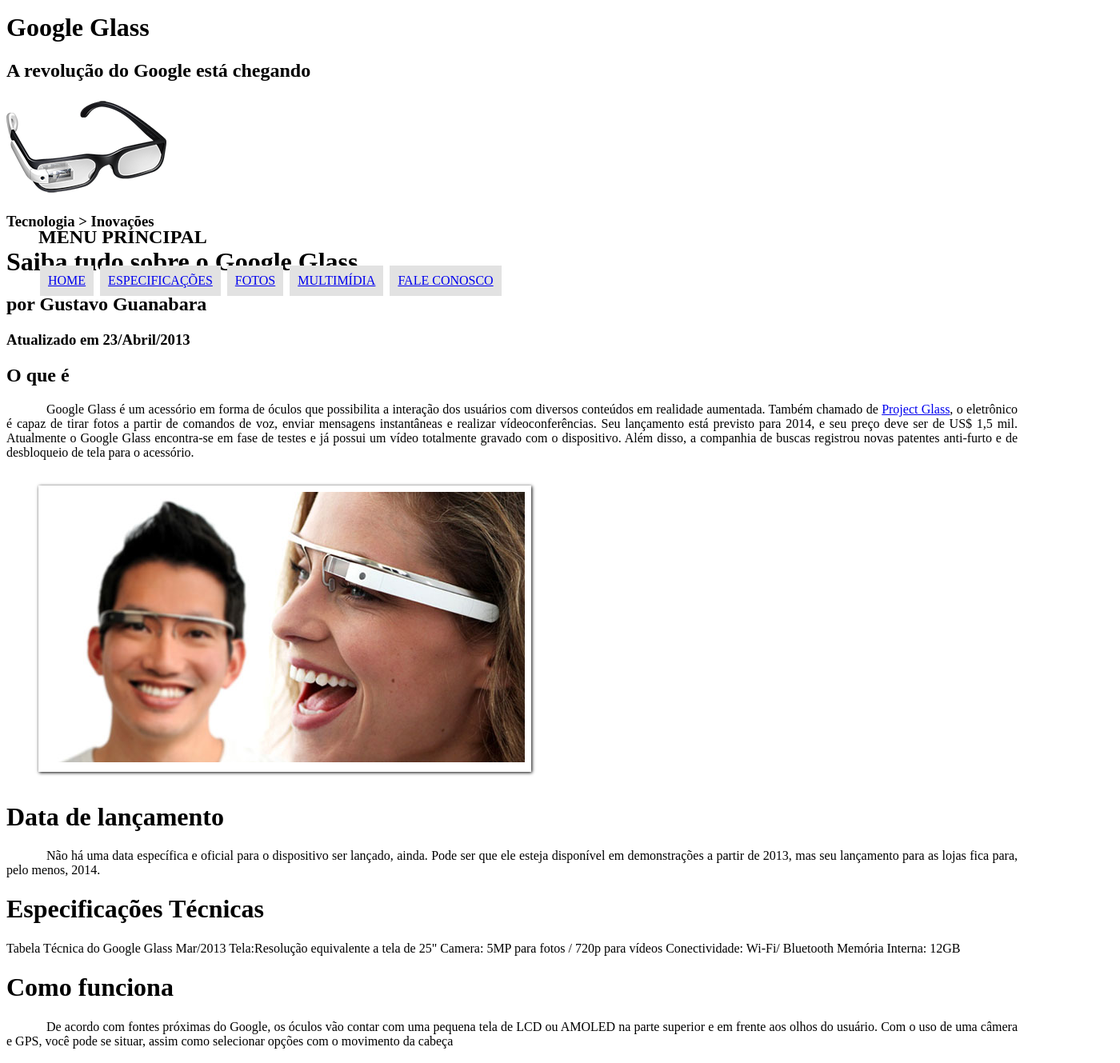
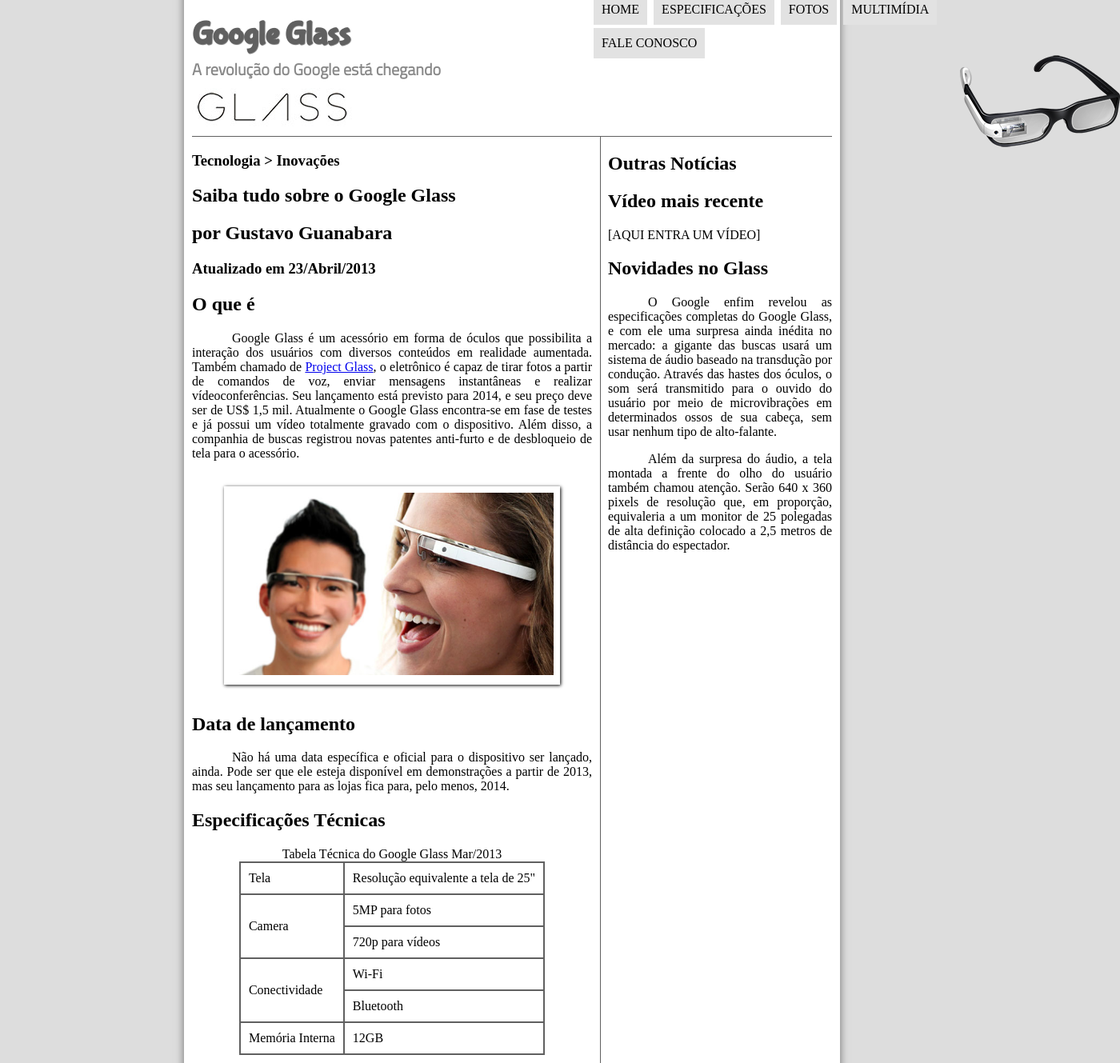
Before and after one commit to mateus-ramgund/ola-mundo, a plain HTML site: page Curso HTML5 + CSS3 + JavaScript/curso-html5-pacote01/projeto-glass-html5/index.html in a window 1280 px wide. Shown: the part 5-1334 px from the top of the page at 80% size, 1400 px wide, since content can reach past the window. Drawn offline with Linux system fonts and the light colour scheme.

Commit message:
alterações no html e css

```diff
--- a/Curso HTML5 + CSS3 + JavaScript/curso-html5-pacote01/projeto-glass-html5/_css/estilo.css
+++ b/Curso HTML5 + CSS3 + JavaScript/curso-html5-pacote01/projeto-glass-html5/_css/estilo.css
@@ -1,4 +1,9 @@
 @charset "UTF-8";
+@import url('https://fonts.googleapis.com/css2?family=Titillium+Web:ital,wght@0,200;0,300;1,200;1,300;1,700&display=swap');
+@font-face {
+    font-family: 'FonteLogo';
+    src: url("../_fonts/bubblegum-sans-regular.otf");
+}
 
 p {
     text-align: justify;
@@ -6,7 +11,7 @@ p {
 }
 
 body {
-    background-color: white;
+    background-color: #dddddd;
 }
 
 figure.foto-legenda {
@@ -46,6 +51,8 @@ nav#menu ul {
     list-style: none;
     text-transform: uppercase;
     position: absolute;
+    top: -20px;
+    left: 700px;
 }
 
 nav#menu li {
@@ -53,4 +60,94 @@ nav#menu li {
     background-color: rgb(226, 226, 226);
     padding: 10px;
     margin: 2px;
+    transition: background-color 0.5s;
 }
+
+nav#menu li:hover {
+    background-color: #606060;
+}
+
+nav#menu h1 {
+    display: none;
+}
+
+nav#menu a {
+    color: black;
+    text-decoration: none;
+}
+
+nav#menu a:hover {
+    color: white;
+    text-decoration: underline;
+}
+
+div#interface {
+    width: 800px;
+    background-color: white;
+    margin: -20px auto 0px auto;
+    box-shadow: 0px 0px 10px rgba(0, 0, 0, .5);
+    padding: 10px;
+}
+
+header#cabecalho {
+    border-bottom: 1px #606060 solid;
+    height: 150px;
+    background: url("../_imagens/glass-logo-peq.jpg") no-repeat 0px 90px;
+}
+
+header#cabecalho img#icone {
+    position: absolute;
+    left: 1200px ;
+    top: 70px;
+}
+
+header#cabecalho h1 {
+    font-family: 'FonteLogo', sans-serif;
+    font-size: 30pt;
+    color: #606060;
+    text-shadow: 1px 1px 1px rgba(0, 0, 0, .6);
+    padding: 0px;
+    margin-bottom: 5px;
+}
+
+header#cabecalho h2 {
+    font-family: 'Titillium Web', sans-serif;
+    color: #888888;
+    font-size: 15pt;
+    padding: 0px;
+    margin-top: 0px;
+}
+
+section#corpo {
+    display: block;
+    width: 500px;
+    float: left;
+    border-right: 1px solid #606060;
+    padding-right: 10px;
+}
+aside#lateral {
+    display: block;
+    width: 280px;
+    float: right;
+}
+
+footer#rodape {
+    border-top: 1px solid #606060;
+    clear: both;
+}
+footer#rodape p {
+    text-align: center;
+    text-indent: 0px;
+}
+
+table#tabela {
+    border: 1px solid #606060;
+    border-spacing: 0px;
+    margin-left: auto;
+    margin-right: auto;
+}
+
+table#tabela td {
+    border: 1px solid #606060;
+    padding: 10px;
+}
--- a/Curso HTML5 + CSS3 + JavaScript/curso-html5-pacote01/projeto-glass-html5/index.html
+++ b/Curso HTML5 + CSS3 + JavaScript/curso-html5-pacote01/projeto-glass-html5/index.html
@@ -6,6 +6,7 @@
     <meta name="viewport" content="width=device-width, initial-scale=1.0">
     <title>Tudo sobre Google Glass</title>
     <link rel="stylesheet" type="text/css" href="_css/estilo.css">
+    <link rel="preconnect" href="https://fonts.googleapis.com"><link rel="preconnect" href="https://fonts.gstatic.com" crossorigin><link href="https://fonts.googleapis.com/css2?family=Titillium+Web:ital,wght@0,200;0,300;1,200;1,300;1,700&display=swap" rel="stylesheet">
 </head>
 <body>
     <div id="interface">
@@ -14,7 +15,7 @@
                 <h1>Google Glass</h1>
                 <h2>A revolução do Google está chegando</h2>
             </hgroup>
-            <img src="_imagens/glass-oculos-preto-peq.png">
+            <img id ="icone" src="_imagens/glass-oculos-preto-peq.png">
             <nav id="menu">
                 <ul>
                     <h1>Menu Principal</h1>
@@ -26,6 +27,7 @@
                 </ul>
             </nav>
         </header>
+        <section id="corpo">
             <hgroup>
                 <h3>Tecnologia > Inovações</h3>
                 <h1>Saiba tudo sobre o Google Glass</h1>
@@ -45,12 +47,33 @@
             <p>Não há uma data específica e oficial para o dispositivo ser lançado, ainda. Pode ser que ele esteja disponível em demonstrações a partir de 2013, mas seu lançamento para as lojas fica para, pelo menos, 2014.</p>
 
             <h1>Especificações Técnicas</h1>
-        Tabela Técnica do Google Glass Mar/2013
 
-        Tela:Resolução equivalente a tela de 25"
-        Camera: 5MP para fotos / 720p para vídeos
-        Conectividade: Wi-Fi/ Bluetooth
-        Memória Interna: 12GB
+            <table id="tabela">
+                <caption id="tabletit">Tabela Técnica do Google Glass Mar/2013</caption>
+                <tr>
+                    <td>Tela</td>
+                    <td>Resolução equivalente a tela de 25"</td>
+                </tr>
+                <tr>
+                    <td rowspan="2">Camera</td>
+                    <td>5MP para fotos</td>
+                </tr>
+                <tr>
+                    <td>720p para vídeos</td>
+                </tr>
+
+                <tr>
+                    <td rowspan="2">Conectividade</td>
+                    <td>Wi-Fi</td>
+                </tr>
+                <tr>
+                    <td>Bluetooth</td>
+                </tr>
+                <tr>
+                    <td>Memória Interna</td>
+                    <td>12GB</td>
+                </tr>
+            </table>
 
             <h1>Como funciona</h1>
             <p>De acordo com fontes próximas do Google, os óculos vão contar com uma pequena tela de LCD ou AMOLED na parte superior e em frente aos olhos do usuário. Com o uso de uma câmera e GPS, você pode se situar, assim como selecionar opções com o movimento da cabeça</p>
@@ -59,7 +82,8 @@
             <p>O vídeo de divulgação do Google mostra que você pode se transformar em uma espécie de “super-<wbr>humano”, já que o aparelho pode indicar a quantos metros você está de seu destino, se o metrô está aberto ou fechado, mostrar o clima, agenda e até mesmo permitir que você marque encontros apenas com comandos de voz.</p>
 
             [AQUI ENTRA UM VÍDEO]
-
+        </section>
+        <aside id="lateral">
             <h1>Outras Notícias</h1>
             <h2>Vídeo mais recente</h2>
 
@@ -69,9 +93,11 @@
             <p>O Google enfim revelou as especificações completas do Google Glass, e com ele uma surpresa ainda inédita no mercado: a gigante das buscas usará um sistema de áudio baseado na transdução por condução. Através das hastes dos óculos, o som será transmitido para o ouvido do usuário por meio de microvibrações em determinados ossos de sua cabeça, sem usar nenhum tipo de alto-falante.</p>
 
             <p>Além da surpresa do áudio, a tela montada a frente do olho do usuário também chamou atenção. Serão 640 x 360 pixels de resolução que, em proporção, equivaleria a um monitor de 25 polegadas de alta definição colocado a 2,5 metros de distância do espectador.</p>
-
+        </aside>
+        <footer id="rodape">
             <p>Copyright &copy; 2013 - by Gustavo Guanabara
-        Facebook | Twitter</p>
+            <br><a href="http://facebook.com" target="_blank">Facebook</a> | <a href="http://twitter.com" target="_blank">Twitter</a></p>
+        </footer>
     </div>
 </body>
 </html>
```
Lines whose indentation alone changed are shown as unchanged.
